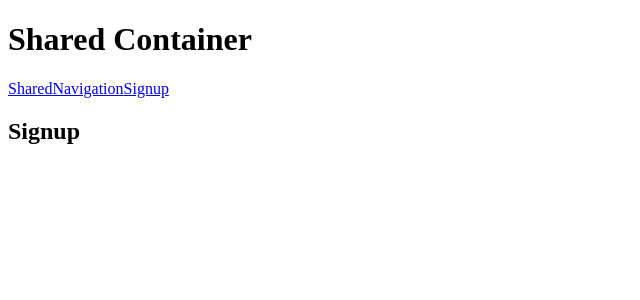
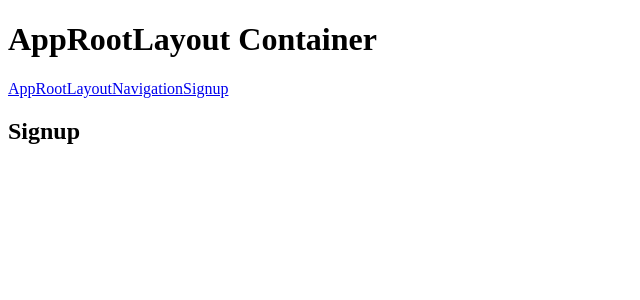
Before and after one commit to Andriy-Kond/m5_routing, a React (Create React App) app: page /m5_routing/signup in a window 1280 px wide. Shown: the top 300 px of the page, without its empty margins (0-640 px from the left). Built offline with nearby package versions, Linux system fonts and the light colour scheme.

Commit message:
upd: navigation

```diff
--- a/src/App.jsx
+++ b/src/App.jsx
@@ -1,6 +1,6 @@
 import { Route, Routes } from "react-router-dom";
 
-import Shared from "Shared";
+import AppRootLayout from "AppRootLayout";
 import Navigation from "navigation";
 import Signup from "signup";
 
@@ -8,7 +8,7 @@ function App() {
   return (
     <>
       <Routes>
-        <Route path="/" element={<Shared />}>
+        <Route path="/" element={<AppRootLayout />}>
           <Route path="navigation/*" element={<Navigation />} />
           <Route path="signup/*" element={<Signup />} />
         </Route>
--- /dev/null
+++ b/src/AppRootLayout.jsx
@@ -0,0 +1,16 @@
+import { Link, Outlet } from "react-router-dom";
+
+function AppRootLayout() {
+  return (
+    <>
+      <h1>AppRootLayout Container</h1>
+      <nav>
+        <Link to="/">AppRootLayout</Link>
+        <Link to="navigation">Navigation</Link>
+        <Link to="signup">Signup</Link>
+      </nav>
+      <Outlet />
+    </>
+  );
+}
+export default AppRootLayout;
--- a/src/Shared.jsx
+++ /dev/null
@@ -1,16 +0,0 @@
-import { Link, Outlet } from "react-router-dom";
-
-function Shared() {
-  return (
-    <>
-      <h1>Shared Container</h1>
-      <nav>
-        <Link to="/">Shared</Link>
-        <Link to="/navigation">Navigation</Link>
-        <Link to="/signup">Signup</Link>
-      </nav>
-      <Outlet />
-    </>
-  );
-}
-export default Shared;
--- a/src/navigation/Navigation.jsx
+++ b/src/navigation/Navigation.jsx
@@ -9,13 +9,13 @@ import NotFoundPage from "navigation/pages/NotFoundPage";
 import Mission from "navigation/components/Mission";
 import Team from "navigation/components/Team";
 import Reviews from "navigation/components/Reviews";
-import SharedLayout from "navigation/components/SharedLayout";
+import NavigationRootLayout from "navigation/NavigationRootLayout";
 
 function Navigation() {
   return (
     <>
       <Routes>
-        <Route path="/" element={<SharedLayout />}>
+        <Route path="/" element={<NavigationRootLayout />}>
           <Route index element={<Home />} />
           <Route path="about" element={<About />}>
             <Route path="mission" element={<Mission />} />
--- a/src/navigation/pages/About.jsx
+++ b/src/navigation/pages/About.jsx
@@ -31,6 +31,7 @@ function About() {
           <Link to="reviews">Reviews</Link>
         </li>
       </ul>
+
       <Outlet />
     </>
   );
--- a/src/navigation/pages/Products.jsx
+++ b/src/navigation/pages/Products.jsx
@@ -4,6 +4,7 @@ import ProductsList from "navigation/components/ProductsList";
 
 function Products() {
   const products = getProducts();
+
   return (
     <>
       <p>The PRODUCTS page</p>
```
Also changed, not shown: src/navigation/NavigationRootLayout.jsx (renamed from src/navigation/components/SharedLayout.jsx, +10 -10 lines), src/navigation/NavigationRootLayout.styled.jsx (renamed from src/navigation/components/SharedLayout.styled.jsx).
